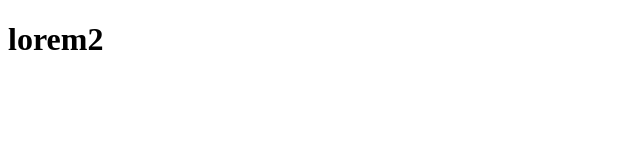
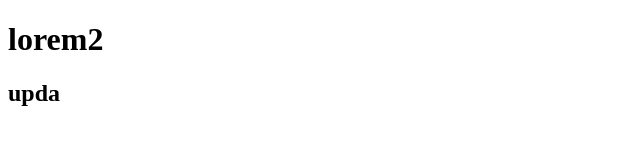
Before and after one commit to DrewEvans/AndrewEvans_2_21032021, a plain HTML site: page index.html in a window 1280 px wide. Shown: the full height of the page, 0-640 px from the left. Drawn offline with Linux system fonts and the light colour scheme.

Commit message:
h2 updated

```diff
--- a/index.html
+++ b/index.html
@@ -9,6 +9,6 @@
 </head>
 <body>
     <h1>lorem2</h1>
-
+<h2>upda</h2>
 </body>
 </html>
```
